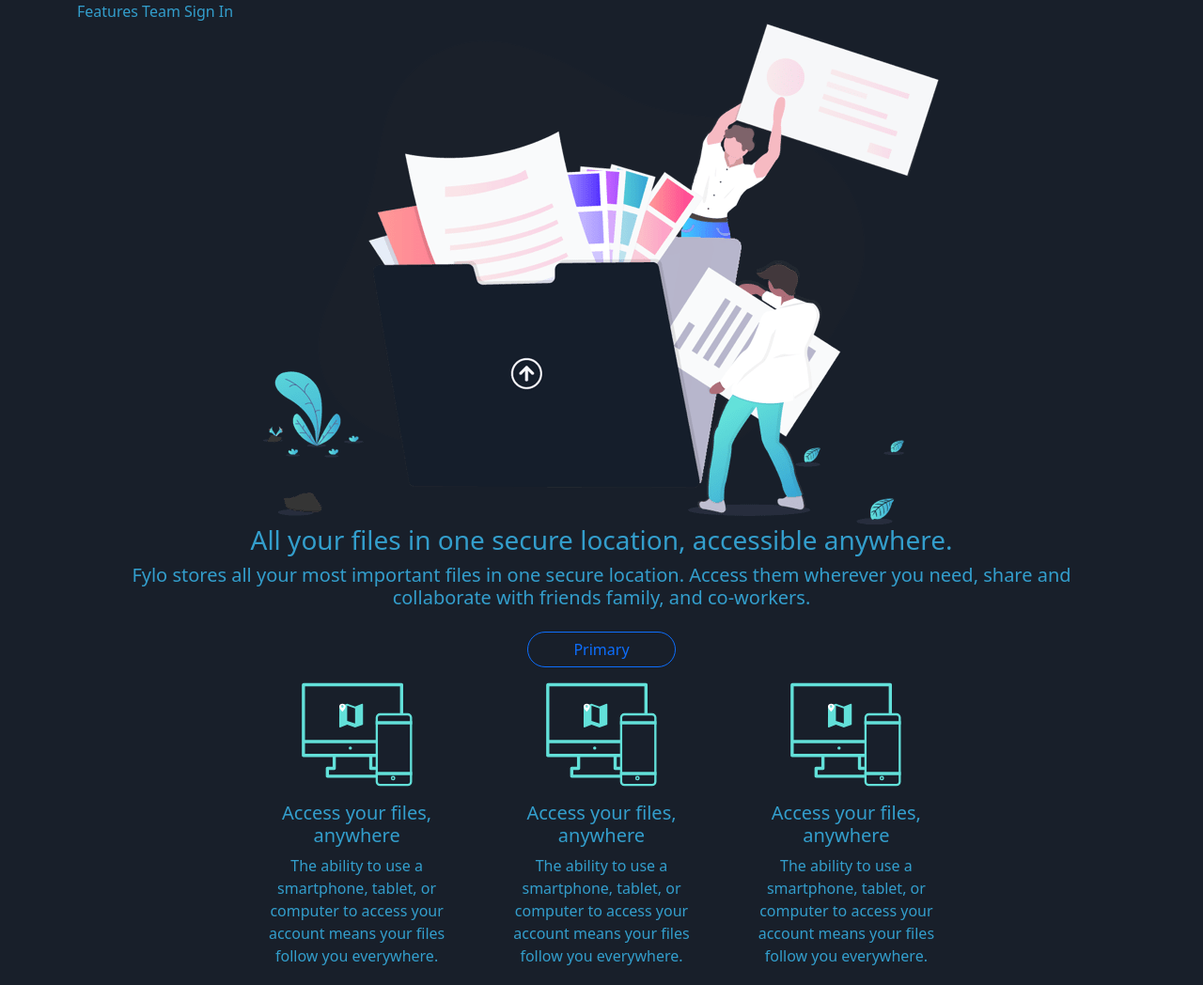
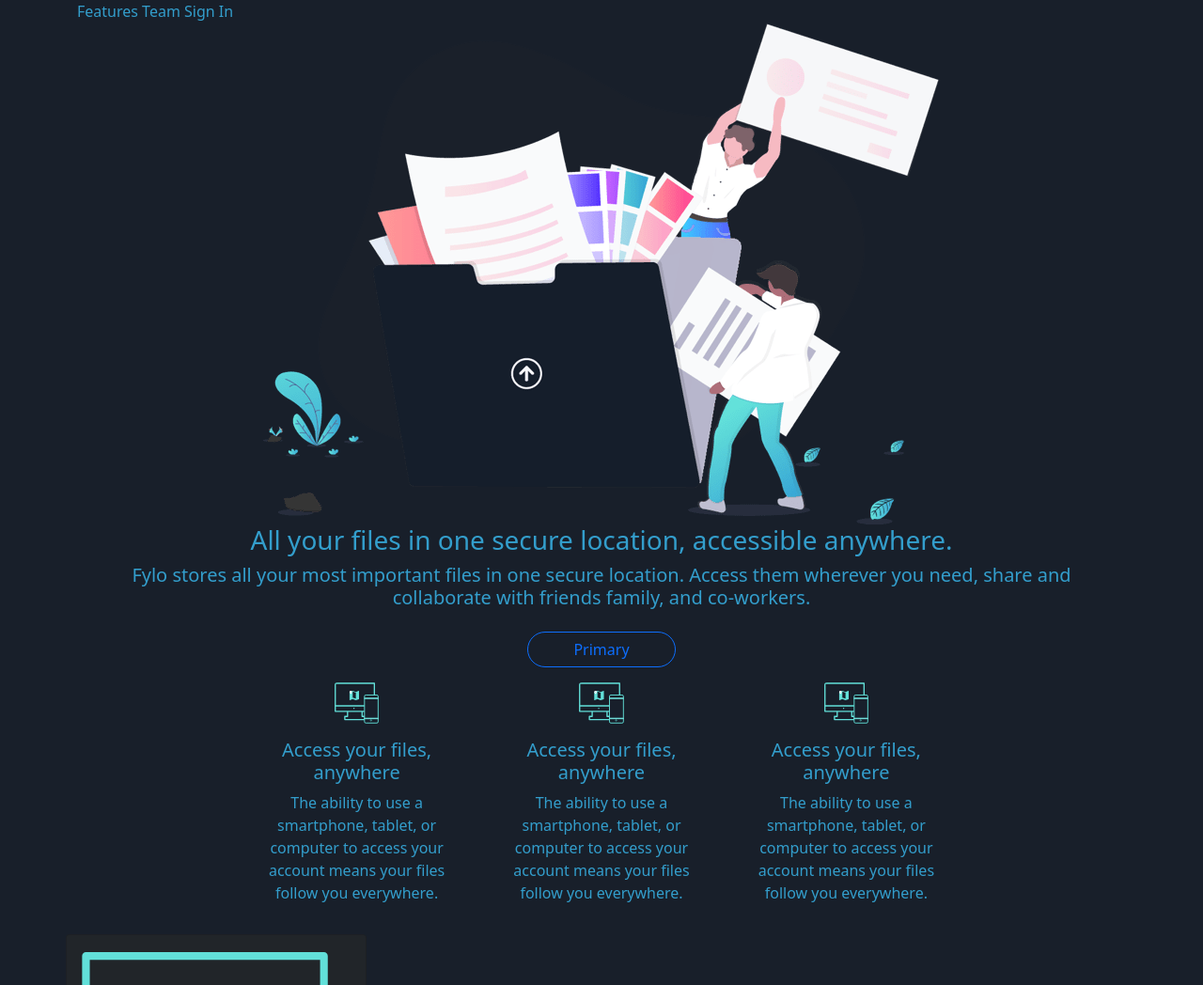
Before and after one commit to shawn7698/landing-page, a plain HTML site: page index.html in a window 1280 px wide. Shown: the top 1048 px of the page at 94% size. Drawn offline with Linux system fonts and the light colour scheme.

Commit message:
Make the change

```diff
--- a/index.html
+++ b/index.html
@@ -149,7 +149,7 @@
             src="images/icon-access-anywhere.svg"
             class="card-img-top"
             alt=""
-            style="width: 50%"
+            style="width: 20%"
           />
           <div class="card-body">
             <h5 class="card-title">Access your files, anywhere</h5>
@@ -164,7 +164,7 @@
             src="images/icon-access-anywhere.svg"
             class="card-img-top"
             alt=""
-            style="width: 50%"
+            style="width: 20%"
           />
           <div class="card-body">
             <h5 class="card-title">Access your files, anywhere</h5>
@@ -179,7 +179,7 @@
             src="images/icon-access-anywhere.svg"
             class="card-img-top"
             alt=""
-            style="width: 50%"
+            style="width: 20%"
           />
           <div class="card-body">
             <h5 class="card-title">Access your files, anywhere</h5>
```
